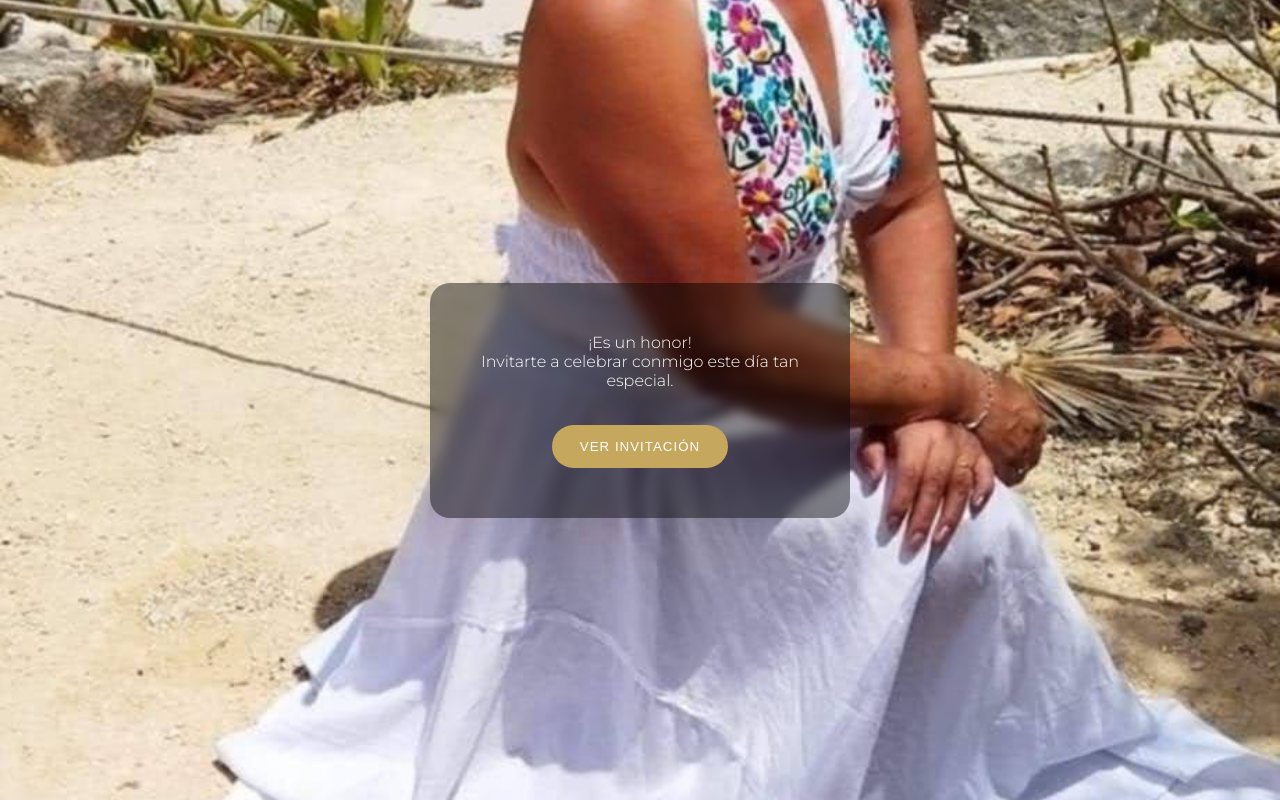
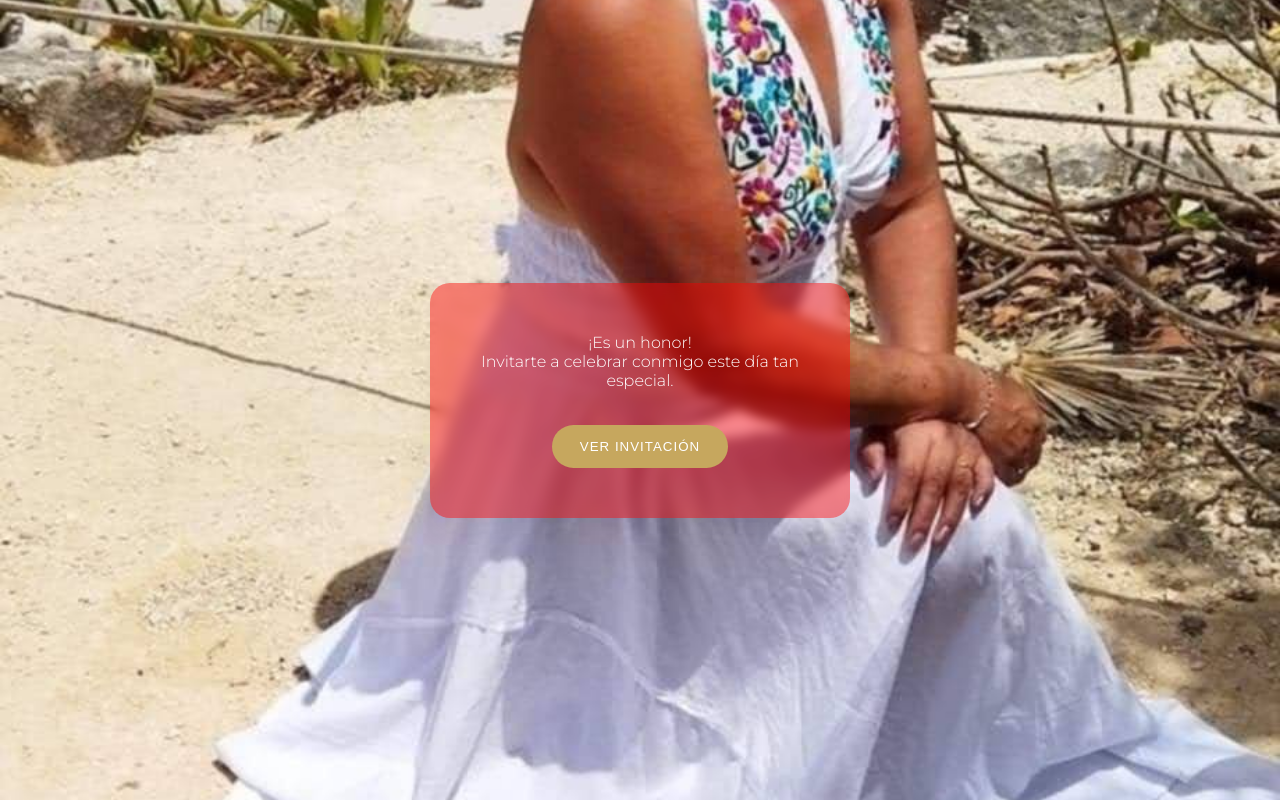
Before and after one commit to jesus-omar/invitacion-60, a website: page public/index.html in a window 1280 px wide. Drawn offline with Linux system fonts and the light colour scheme.

Commit message:
Cambio color caja bienvenida

```diff
--- a/public/style.css
+++ b/public/style.css
@@ -185,7 +185,7 @@ button:hover {
 
 #acceso .card,
 #bienvenida .card {
-  background: rgba(0, 0, 0, 0.45); /* negro transparente */
+  background: rgba(250, 3, 3, 0.45); /* negro transparente */
   backdrop-filter: blur(6px);
   color: white;
 }
```
